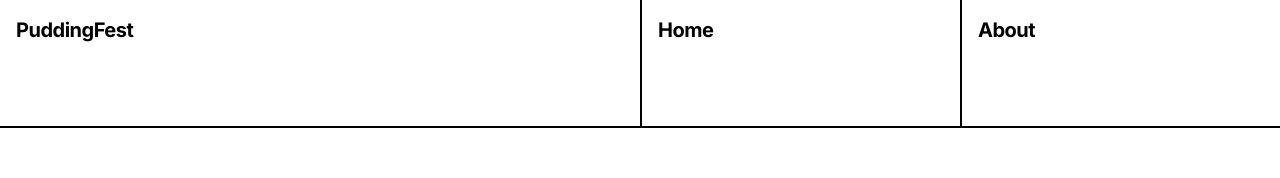
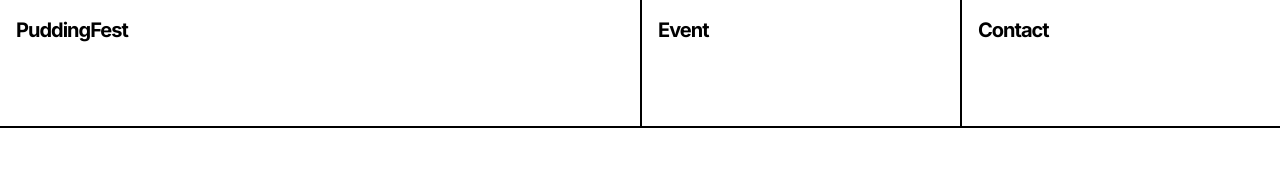
Before and after one commit to dienoov/puddingfest, a Vue app: page / in a window 1280 px wide. Shown: the top 178 px of the page. Built offline with nearby package versions, Linux system fonts and the light colour scheme.

Commit message:
Fix NavBar

```diff
--- a/src/components/NavBar.vue
+++ b/src/components/NavBar.vue
@@ -5,7 +5,7 @@
 <template>
   <header class="flex w-full md:h-32">
     <h1 class="w-1/2">
-      <router-link to="/" class="md:text-xl text-lg font-bold tracking-tight block
+      <router-link to="/" class="md:text-xl text-lg font-bold tracking-tighter block
           md:p-4 p-2 h-full border-b-2 border-black">
         PuddingFest
       </router-link>
@@ -13,15 +13,15 @@
     <nav class="w-1/2">
       <ul class="flex h-full">
         <li class="w-1/2">
-          <router-link to="/" class="md:text-xl text-lg font-bold tracking-tight block
+          <router-link to="/event" class="md:text-xl text-lg font-bold tracking-tighter block
               md:p-4 p-2 h-full border-b-2 border-l-2 border-black">
-            Home
+            Event
           </router-link>
         </li>
         <li class="w-1/2">
-          <router-link to="/" class="md:text-xl text-lg font-bold tracking-tight block
+          <router-link to="/contact" class="md:text-xl text-lg font-bold tracking-tighter block
               md:p-4 p-2 h-full border-b-2 border-l-2 border-black">
-            About
+            Contact
           </router-link>
         </li>
       </ul>
```
